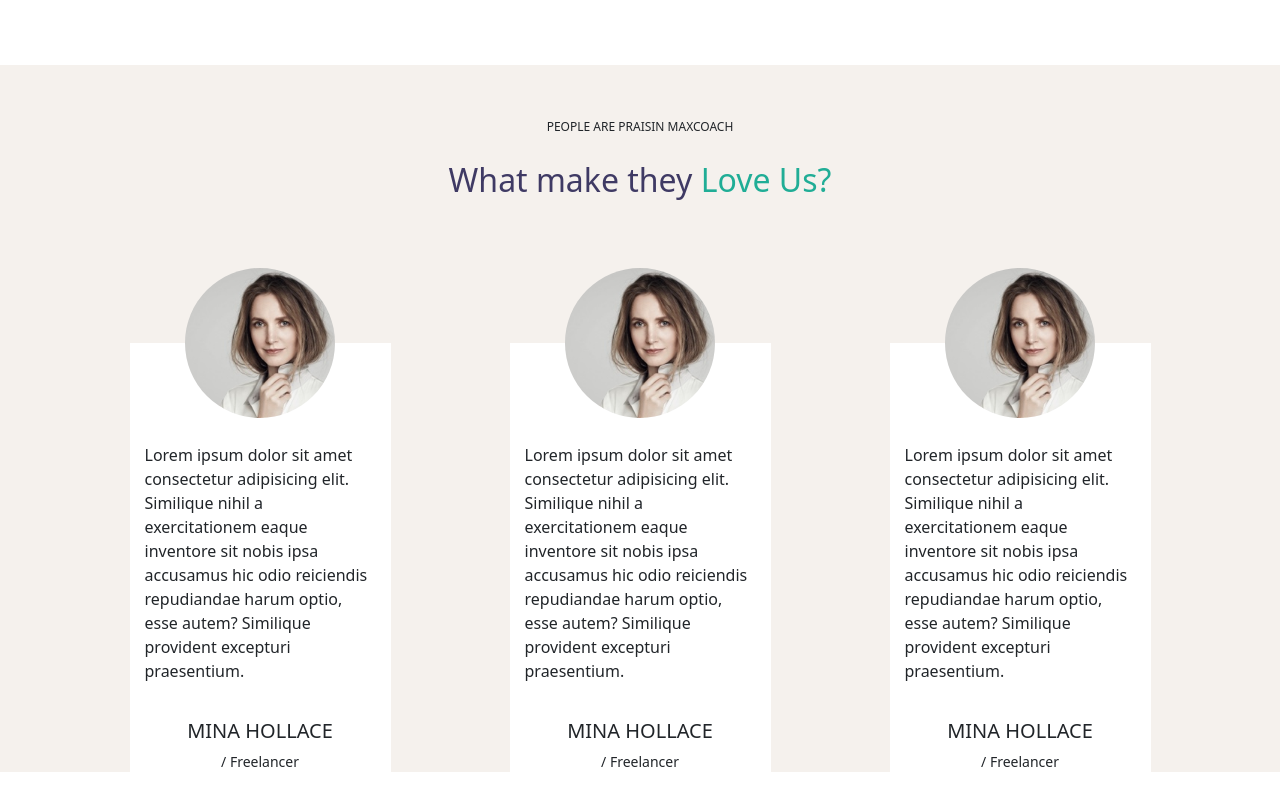
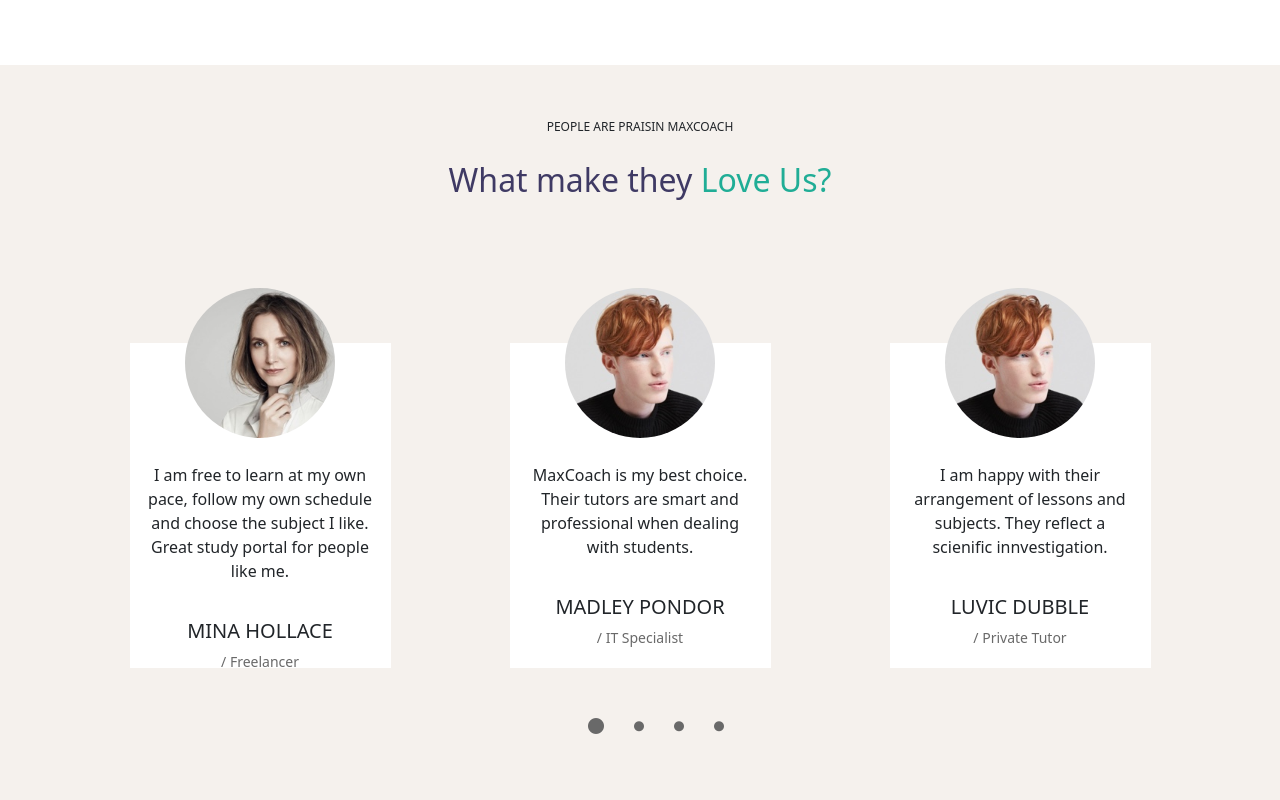
Before and after one commit to simone-danzeri/proj-html-vuejs, a Vue app: page / in a window 1280 px wide. Shown: the part 5634-6434 px from the top of the page. Before the commit the page ends 6406 px from the top, so only its background shows below. Built offline with nearby package versions, Linux system fonts and the light colour scheme.

Commit message:
feat: AppContacts: completata sezione testimonials

```diff
--- a/src/components/AppContacts.vue
+++ b/src/components/AppContacts.vue
@@ -58,7 +58,7 @@
                         <div class="ms-pp-container">
                             <img class="pp" src="../assets/img/testimonial-avata-02.jpg" alt="">
                         </div>
-                        <p>Lorem ipsum dolor sit amet consectetur adipisicing elit. Similique nihil a exercitationem eaque inventore sit nobis ipsa accusamus hic odio reiciendis repudiandae harum optio, esse autem? Similique provident excepturi praesentium.</p>
+                        <p>I am free to learn at my own pace, follow my own schedule and choose the subject I like. Great study portal for people like me.</p>
                         <h5>MINA HOLLACE</h5>
                         <small>/ Freelancer</small>
                     </div>
@@ -66,23 +66,32 @@
                 <div class="col-3">
                     <div class="ms-testimonial-card d-flex flex-column align-items-center">
                         <div class="ms-pp-container">
-                            <img class="pp" src="../assets/img/testimonial-avata-02.jpg" alt="">
+                            <img class="pp" src="../assets/img/testimonial-avata-01.jpg" alt="">
                         </div>
-                        <p>Lorem ipsum dolor sit amet consectetur adipisicing elit. Similique nihil a exercitationem eaque inventore sit nobis ipsa accusamus hic odio reiciendis repudiandae harum optio, esse autem? Similique provident excepturi praesentium.</p>
-                        <h5>MINA HOLLACE</h5>
-                        <small>/ Freelancer</small>
+                        <p>MaxCoach is my best choice. Their tutors are smart and professional when dealing with students.</p>
+                        <h5>MADLEY PONDOR</h5>
+                        <small>/ IT Specialist</small>
                     </div>
                 </div>
                 <div class="col-3">
                     <div class="ms-testimonial-card d-flex flex-column align-items-center">
                         <div class="ms-pp-container">
-                            <img class="pp" src="../assets/img/testimonial-avata-02.jpg" alt="">
+                            <img class="pp" src="../assets/img/testimonial-avata-01.jpg" alt="">
                         </div>
-                        <p>Lorem ipsum dolor sit amet consectetur adipisicing elit. Similique nihil a exercitationem eaque inventore sit nobis ipsa accusamus hic odio reiciendis repudiandae harum optio, esse autem? Similique provident excepturi praesentium.</p>
-                        <h5>MINA HOLLACE</h5>
-                        <small>/ Freelancer</small>
+                        <p>I am happy with their arrangement of lessons and subjects. They reflect a scienific innvestigation.</p>
+                        <h5>LUVIC DUBBLE</h5>
+                        <small>/ Private Tutor</small>
                     </div>
                 </div>
+            </div>
+            <!-- Quattro puntini -->
+            <div class="ms-dots d-flex justify-content-center">
+                <ul class="d-flex justify-content-center align-items-center">
+                    <li class="ms-first-dot d-flex"><i class="fa-solid fa-circle"></i></li>
+                    <li><i class="fa-solid fa-circle"></i></li>
+                    <li><i class="fa-solid fa-circle"></i></li>
+                    <li><i class="fa-solid fa-circle"></i></li>
+                </ul>
             </div>
         </div>
     </section>
@@ -161,11 +170,19 @@
     margin-top: 100px;
     .ms-testimonial-card{
          background-color: white;
+         padding: 20px 0px;
+         height: 325px;
          p{
+            text-align: center;
             padding-top: 100px;
             padding-left: 15px;
             padding-right: 15px;
             padding-bottom: 20px;
+         }
+         small{
+            font-size: 14px;
+            font-weight: 200;
+            color: $gray;
          }
     }
 
@@ -180,5 +197,21 @@
             right: -75px;
         }
     }
+    .ms-dots{
+        padding: 50px 0;
+        ul{
+            list-style: none;
+            li{
+                padding: 0 15px;
+                color: $gray;
+                font-size: 10px;
+                font-weight: 100;
+            }
+            .ms-first-dot{
+                font-size: 16px;
+                font-weight: 600;
+            }
+        }
+    }
 }
 </style>
```
